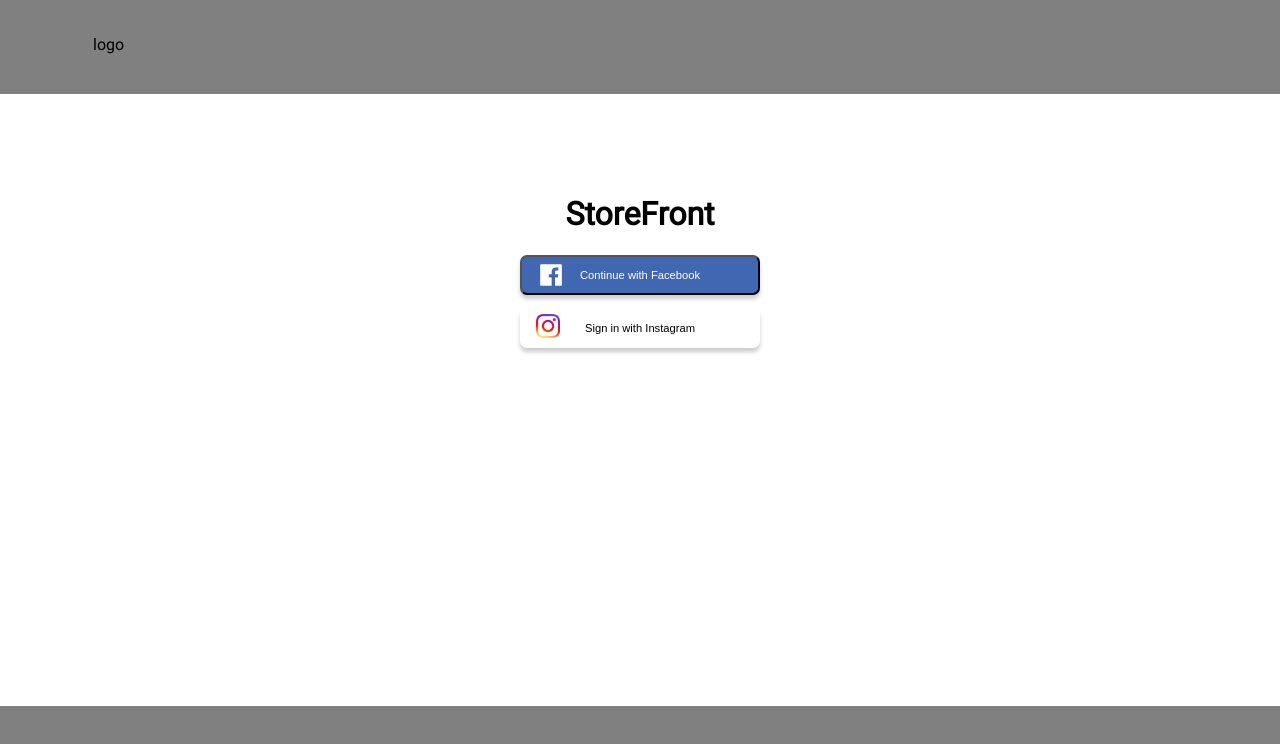
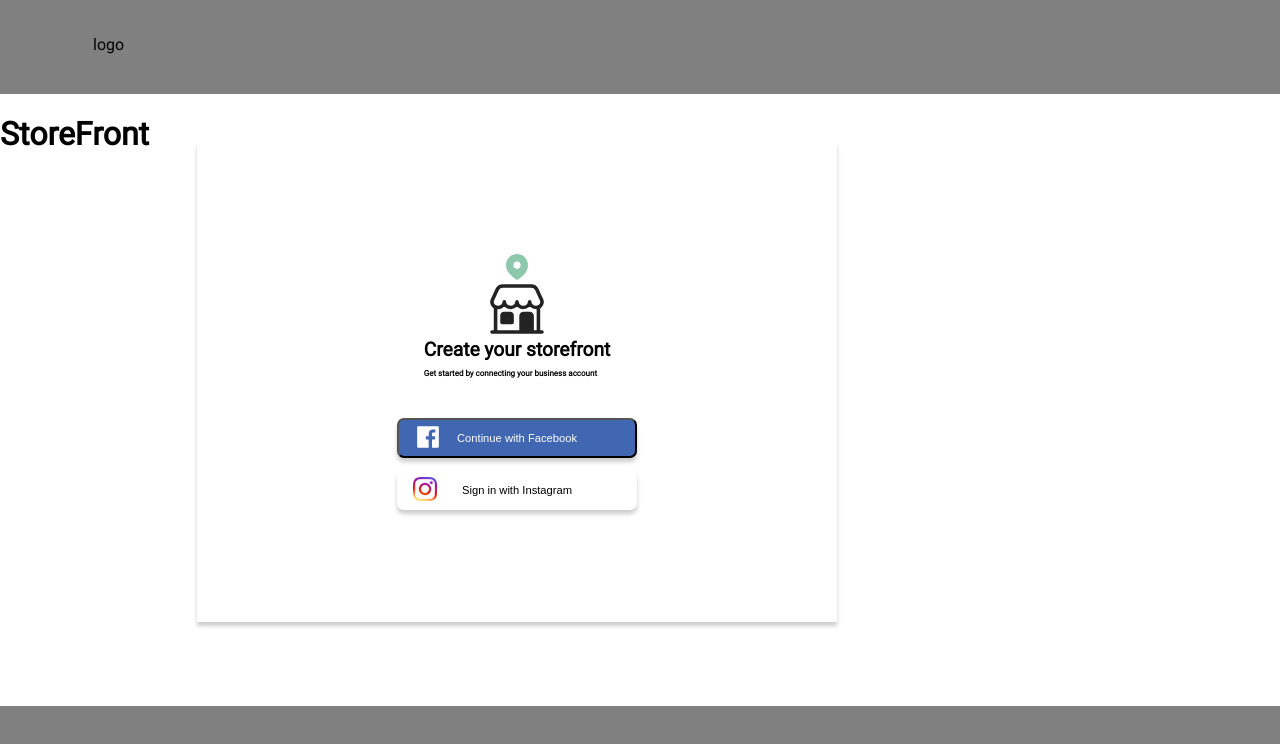
Before and after one commit to ashychiu/locally-social-media-directory, a React (Create React App) app: page /auth in a window 1280 px wide. Shown: the top 744 px of the page. Built offline with nearby package versions, Linux system fonts and the light colour scheme.

Commit message:
Card completed

```diff
--- a/src/Pages/StoreFront/StoreFront.jsx
+++ b/src/Pages/StoreFront/StoreFront.jsx
@@ -1,15 +1,27 @@
 import React from "react";
 import "./StoreFront.scss";
+import Logo from "../../assets/icons/logoblack.svg";
 
 function StoreFront() {
   return (
     <>
       <div className="storefront">
         <h1> StoreFront</h1>
-        <button className="storefront__facebook">Continue with Facebook</button>
-        <button className="storefront__instagram">
-          Sign in with Instagram
-        </button>
+        <div className="storefront__card">
+          <img src={Logo} alt="Logo" />
+          <div className="storefront__card__heading">
+            Create your storefront
+            <p className="storefront__card__heading-para">
+              Get started by connecting your business account
+            </p>
+          </div>
+          <button className="storefront__card-facebook">
+            Continue with Facebook
+          </button>
+          <button className="storefront__card-instagram">
+            Sign in with Instagram
+          </button>
+        </div>
       </div>
     </>
   );
--- a/src/Pages/StoreFront/StoreFront.scss
+++ b/src/Pages/StoreFront/StoreFront.scss
@@ -1,12 +1,31 @@
 .storefront {
   display: flex;
+  &__card {
+    display: flex;
     flex-direction: column;
+    margin: 3rem;
     justify-content: center;
     align-items: center;
-
+    width: 50vw;
+    height: 60vh;
+    background-color: white;
+    box-shadow: 0px 4px 4px rgba(0, 0, 0, 0.2);
+    border: red;
     padding: 5rem;
 
-  &__facebook {
+    &__heading {
+      display: flex;
+      flex-direction: column;
+      font-size: 1.2rem;
+      font-weight: bold;
+
+      &-para {
+        font-size: 0.5rem;
+        margin-bottom: 2.5rem;
+      }
+    }
+
+    &-facebook {
       background-color: #4267b2;
       background-image: url("../../assets/icons/facebook\ Icon.svg");
       background-size: 11%;
@@ -21,7 +40,7 @@
       margin-bottom: 0.8rem;
     }
 
-  &__instagram {
+    &-instagram {
       background-color: white;
       background-image: url("../../assets/icons/instagram.png");
       background-repeat: no-repeat;
@@ -37,3 +56,4 @@
       height: 2.5rem;
     }
   }
+}
```
Lines whose indentation alone changed are shown as unchanged.
